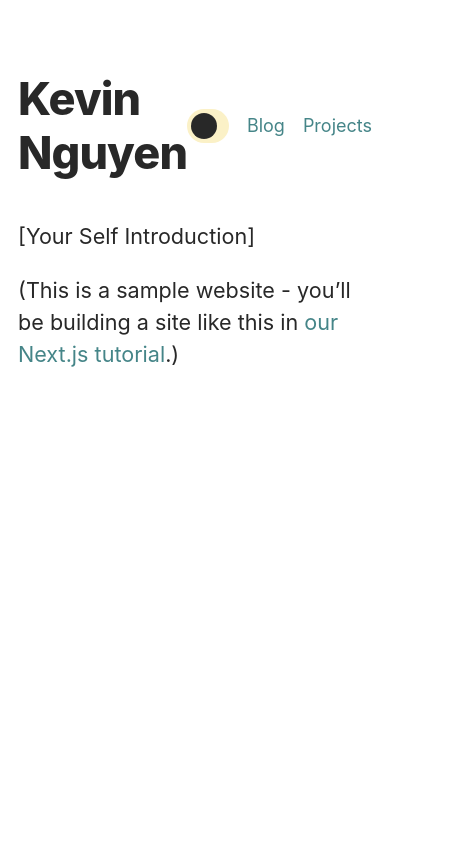
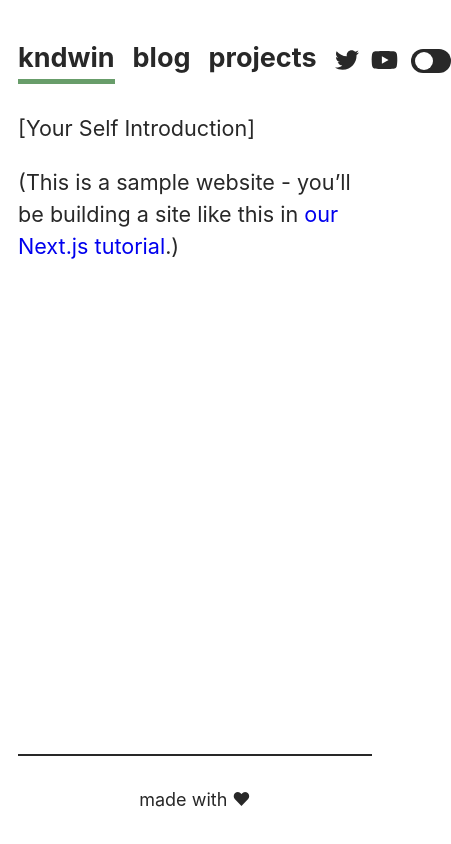
Before and after one commit to kndwin/nextjs-blog, a Next.js app: page / in a window 390 px wide. Shown: the whole page, 451 px wide, since content can reach past the window. Built offline with nearby package versions, Linux system fonts and the light colour scheme.

Commit message:
"➕ added icons and made it responsive"

```diff
--- a/components/Layout/layout.module.scss
+++ b/components/Layout/layout.module.scss
@@ -1,17 +1,39 @@
 @import 'styles/colors.scss';
 
 .container {
+  min-height: 100vh;
   max-width: 36rem;
   padding: 0 1rem;
-  margin: 3rem auto 6rem;
+  margin: 0 auto;
   background: var(--theme-page-background);
+  display: flex;
+  flex-direction: column;
 }
 
 .header {
+  top: 0;
   display: flex;
+  padding: 2rem 0;
   flex-direction: row;
+  align-items: baseline;
+  justify-content: space-between;
+  height: 5rem;
+}
+
+.main {
+  flex: 1 1 auto;
+  height: 100%;
+  display: flex;
+  flex-direction: column;
+  width: 100%;
+}
+
+.footer{
+  height: 5rem;
+  border-top: 2px solid var(--foreground);
+  display: flex;
   align-items: center;
-  justify-content: space-between;
+  justify-content: center;
 }
 
 .headerImage {
@@ -29,16 +51,34 @@
 }
 
 .navLinks {
+  display: flex;
+  align-items: baseline;
+  flex-direction: row;
+
   a {
-    margin-left: 1rem;
+    color: var(--foreground);
+    font-weight: bold;
+    font-size: 1.5rem;
+    margin-right: 1rem;
   }
+
+  a:hover {
+    text-decoration: none;
+    font-weight: bolder;
+    color: var(--aqua);
+  }
+}
+
+.underline {
+    text-decoration: none;
+    border-bottom: 5px solid var(--aqua);
 }
 
 .switch {
   position: relative;
   display: inline-block;
-  width: 90px;
-  height: 34px;
+  width: 40px;
+  height: 24px;
 }
 
 .switch input {display:none;}
@@ -50,7 +90,7 @@
   left: 0;
   right: 0;
   bottom: 0;
-  background-color: $light;
+  background-color: var(--foreground);
   color: $dark;
   -webkit-transition: .4s;
   transition: .4s;
@@ -59,28 +99,28 @@
 .slider:before {
   position: absolute;
   content: "";
-  height: 26px;
-  width: 26px;
+  height: 18px;
+  width: 18px;
   left: 4px;
-  bottom: 4px;
-  background-color: $dark;
+  bottom: 3px;
+  background-color: var(--background);
   -webkit-transition: .4s;
   transition: .4s;
 }
 
 input:checked + .slider {
-  background-color: $dark;
+  background-color: var(--foreground);
 }
 
 input:focus + .slider {
-  box-shadow: 0 0 1px $light;
+  box-shadow: 0 0 1px var(--foreground);
 }
 
 input:checked + .slider:before {
-  background-color: $light;
-  -webkit-transform: translateX(55px);
-  -ms-transform: translateX(55px);
-  transform: translateX(55px);
+  background-color: var(--background);
+  -webkit-transform: translateX(15px);
+  -ms-transform: translateX(15px);
+  transform: translateX(15px);
 }
 
 /* Rounded sliders */
@@ -89,4 +129,23 @@ input:checked + .slider:before {
 }
 
 .slider.round:before {
-  border-radius: 50%;}
+  border-radius: 50%;
+}
+
+.rightNav {
+  display: flex;
+  align-items: center;
+}
+
+.icon {
+  margin: 0 0.7rem 0 0;
+  color: var(--foreground);
+}
+
+#twitter:hover {
+  color: $blue;
+}
+
+#youtube:hover {
+  color: $red;
+}
--- a/components/Layout/layout.tsx
+++ b/components/Layout/layout.tsx
@@ -1,22 +1,28 @@
+import { useState, useEffect } from 'react'
 import Head from 'next/head'
 import styles from './layout.module.scss'
 import utilStyles from 'styles/utils.module.css'
 import Link from 'next/link'
 import { useTheme } from 'next-themes'
+import { faTwitter, faYoutube } from '@fortawesome/free-brands-svg-icons'
+import { FontAwesomeIcon } from '@fortawesome/react-fontawesome'
 
-const name = 'Kevin Nguyen'
+const name = 'kndwin'
 export const siteTitle = 'kndwin.dev'
 
 export default function Layout({
   children,
-  home
+  page
 } : {
   children: React.ReactNode,
-  home?: boolean
+  page?: string
 }) {
-
+  const [mounted, setMounted] = useState<boolean>(false)
   const {theme, setTheme} = useTheme()
-
+  useEffect(() => setMounted(true), [])
+  if (!mounted) {
+    return null
+  }
 
   return (
     <div className={`${styles.container}`}>
@@ -37,52 +43,45 @@ export default function Layout({
       </Head>
 
       <header className={styles.header}>
-        {home ? (
-          <>
-            <h1 className={utilStyles.heading2Xl}>{name}</h1>
-            <label className={styles.switch}
-            >
+        <div className={styles.navLinks}>
+          <Link href="/" >
+            <a className={page == "home" ? styles.underline : ""}>kndwin</a>
+          </Link>
+          <Link href="/blog">
+            <a className={page == "blog" ? styles.underline : ""} >blog</a>
+          </Link>
+          <Link href="/projects">
+            <a className={page == "projects" ? styles.underline : ""}>projects</a>
+          </Link>
+        </div>
+        <div className={styles.rightNav}>
+          <a href="https://twitter.com/kndwindev" target="_blank">
+            <FontAwesomeIcon icon={faTwitter}
+              className={styles.icon}
+              id={styles.twitter}
+              size='lg'/>
+          </a>
+          <a href="https://twitter.com/kndwindev" target="_blank">
+            <FontAwesomeIcon icon={faYoutube}
+              className={styles.icon}
+              id={styles.youtube}
+              size='lg' />
+          </a>
+          <label className={styles.switch}>
             <input type="checkbox"
             onClick={() => theme == 'light' ? setTheme('dark') : setTheme('light')}
             />
             <div className={`${styles.slider} ${styles.round}`}>
             </div>
           </label>
-            <div className={styles.navLinks}>
-              <Link href="/blog">
-                <a>
-                  Blog
-                </a>
-              </Link>
-              <Link href="/projects">
-                <a>
-                  Projects
-                </a>
-              </Link>
         </div>
-          </>
-        ) : (
-          <>
-            <Link href="/">
-              <a>
-              </a>
-            </Link>
-            <h2 className={utilStyles.headingLg}>
-              <Link href="/">
-                <a className={utilStyles.colorInherit}>{name}</a>
-              </Link>
-            </h2>
-          </>
-        )}
       </header>
-      <main>{children}</main>
-      {!home && (
-        <div className={styles.backToHome}>
-          <Link href="/">
-            <a>← Back to home</a>
-          </Link>
-        </div>
-      )}
+      <main className={styles.main}>
+        {children}
+      </main>
+      <footer className={styles.footer}>
+        made with ❤
+      </footer>
     </div>
   )
 }
--- a/package.json
+++ b/package.json
@@ -8,6 +8,10 @@
     "start": "next start"
   },
   "dependencies": {
+    "@fortawesome/fontawesome-svg-core": "^1.2.34",
+    "@fortawesome/free-brands-svg-icons": "^5.15.2",
+    "@fortawesome/free-solid-svg-icons": "^5.15.2",
+    "@fortawesome/react-fontawesome": "^0.1.14",
     "date-fns": "^2.11.1",
     "gray-matter": "^4.0.2",
     "next": "9.5.3",
--- a/pages/blog.tsx
+++ b/pages/blog.tsx
@@ -16,13 +16,10 @@ export default function Blog({
   }[]
 }) {
   return (
-    <Layout>
+    <Layout page="blog">
       <Head>
         <title>{siteTitle}</title>
       </Head>
-
-      <section className={`${utilStyles.headingMd} ${utilStyles.padding1px}`}>
-        <h2 className={utilStyles.headingLg}>Blog</h2>
         <ul className={utilStyles.list}>
           {allPostsData.map(({ id, date, title }) => (
             <li className={utilStyles.listItem} key={id}>
@@ -36,7 +33,6 @@ export default function Blog({
             </li>
           ))}
         </ul>
-      </section>
     </Layout>
   )
 }
--- a/pages/index.tsx
+++ b/pages/index.tsx
@@ -4,7 +4,7 @@ import utilStyles from '../styles/utils.module.css'
 
 export default function Home() {
   return (
-    <Layout home>
+    <Layout page="home">
       <Head>
         <title>{siteTitle}</title>
       </Head>
--- a/pages/projects.tsx
+++ b/pages/projects.tsx
@@ -40,7 +40,7 @@ export default function Projects({
     )
   }
   return (
-    <Layout>
+    <Layout page="projects">
       <Head>
         <title>{siteTitle}</title>
       </Head>
--- a/styles/colors.scss
+++ b/styles/colors.scss
@@ -1,3 +1,8 @@
 $dark: #282828;
 $light: #fbf1c7;
 $blue: #458588;
+$blue-light: #83a598;
+$red: #cc241d;
+$red-light: #fb4934;
+$aqua: #689d6a;
+$aqua-light: #8ec07c;
--- a/styles/global.scss
+++ b/styles/global.scss
@@ -3,11 +3,17 @@
 :root {
   --background: white;
   --foreground: #{$dark};
+  --aqua: #{$aqua};
+  --blue: #{$blue};
+  --red: #{$red};
 }
 
 [data-theme='dark'] {
   --background: #{$dark};
   --foreground: #{$light};
+  --aqua: #{$aqua-light};
+  --blue: #{$blue-light};
+  --red: #{$red-light};
 }
 
 html,
@@ -28,7 +34,6 @@ body {
 }
 
 a {
-  color: $blue;
   text-decoration: none;
 }
 
```
Also changed, not shown: 1 other file (tests, documents, lock files or other folders). Lines whose indentation alone changed are shown as unchanged.
